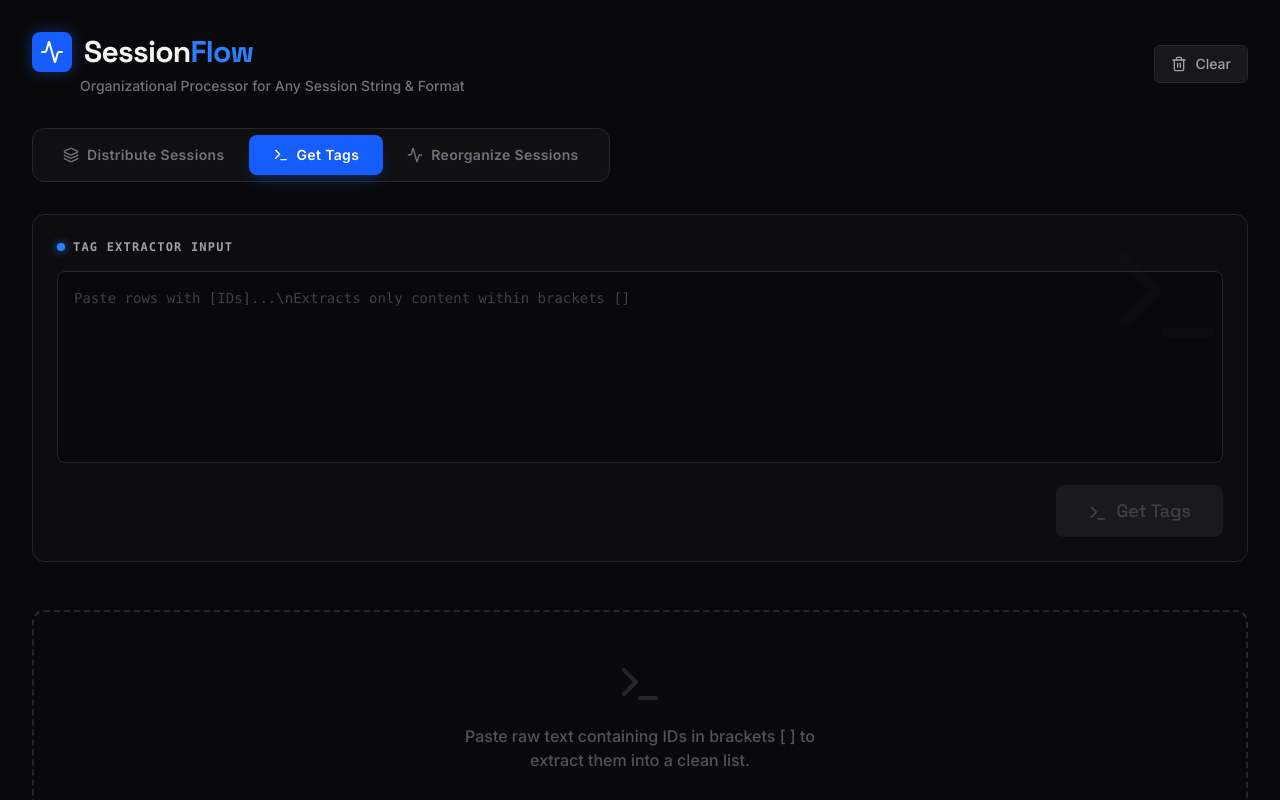
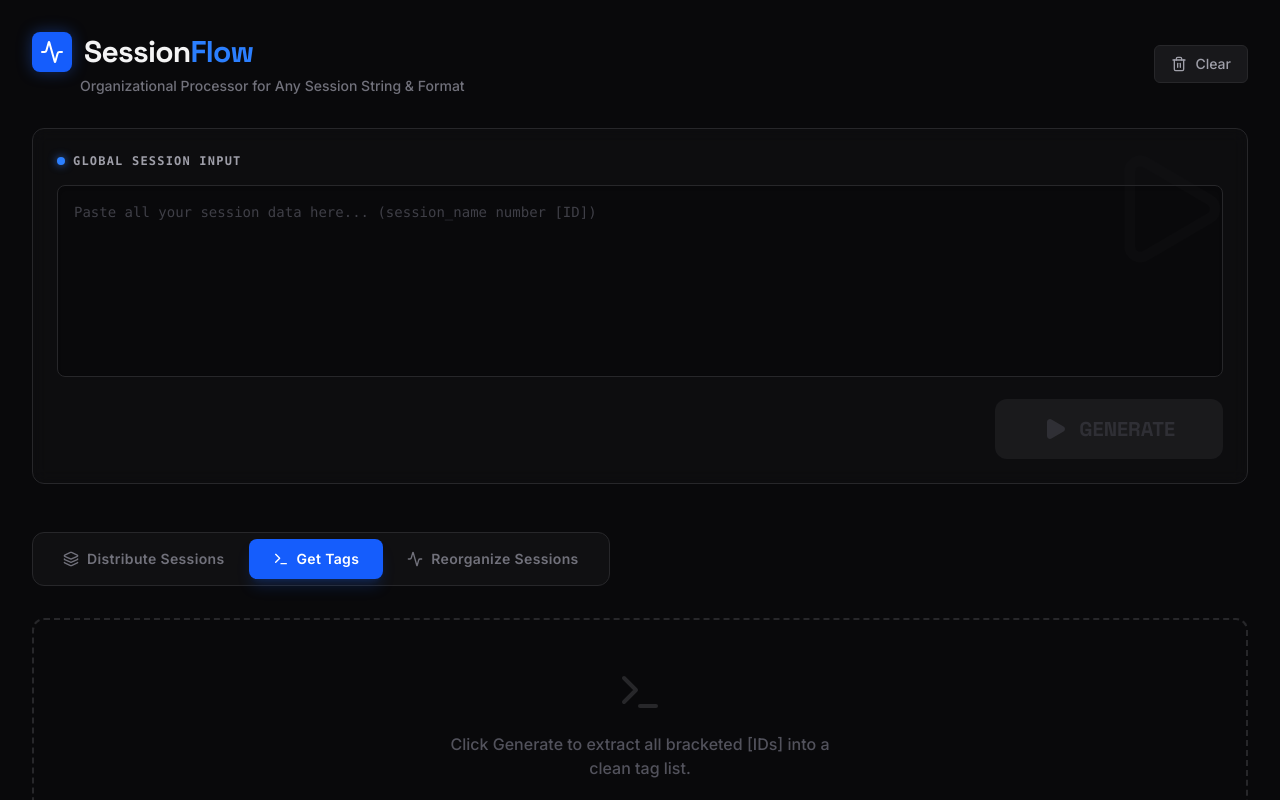
Before and after one commit to boughnaimabdeljalil97-a11y/seed_warmap_cmh15, a React (Vite) app: page / in a window 1280 px wide. Both pictures are taken after a click on the button "Get Tags". Shown: the top 800 px of the page. Built offline with nearby package versions, Linux system fonts and the light colour scheme.

Commit message:
feat(SessionCard): Display min/max profile range
Update SessionCard to correctly calculate and display the minimum and maximum profile numbers within a given hour range. This ensures accurate representation of the data distribution for sessions.

```diff
--- a/src/App.tsx
+++ b/src/App.tsx
@@ -274,10 +274,11 @@ const SessionCard: React.FC<{ name: string; hours: { [hour: number]: string[] }
   const [isExpanded, setIsExpanded] = useState(false);
   const [copiedAll, setCopiedAll] = useState(false);
 
-  // Flattened profiles to get first/last for the range display
+  // Flattened profiles to get min/max for the range display
   const allProfiles = (Object.values(hours) as string[][]).flat();
-  const firstProfile = allProfiles[0] || '0';
-  const lastProfile = allProfiles[allProfiles.length - 1] || '0';
+  const numericProfiles = allProfiles.map(p => parseInt(p, 10)).filter(n => !isNaN(n));
+  const minProfile = numericProfiles.length > 0 ? Math.min(...numericProfiles) : (allProfiles[0] || '0');
+  const maxProfile = numericProfiles.length > 0 ? Math.max(...numericProfiles) : (allProfiles[allProfiles.length - 1] || '0');
 
   const handleCopyAll = (e: React.MouseEvent) => {
     e.stopPropagation();
@@ -311,7 +312,7 @@ const SessionCard: React.FC<{ name: string; hours: { [hour: number]: string[] }
           <div className="flex items-center gap-6 px-8 py-2.5 rounded-2xl bg-zinc-900/60 border border-zinc-800/80 shadow-[inset_0_1px_1px_rgba(255,255,255,0.05)] group-hover/card:bg-zinc-800/80 transition-all duration-300">
             <div className="flex flex-col items-center">
               <span className="text-[9px] font-mono font-black text-zinc-600 uppercase tracking-[0.25em] mb-1">From</span>
-              <span className="text-xl font-display font-bold text-white tabular-nums tracking-tight">{firstProfile}</span>
+              <span className="text-xl font-display font-bold text-white tabular-nums tracking-tight">{minProfile}</span>
             </div>
 
             <div className="flex items-center text-zinc-800">
@@ -322,7 +323,7 @@ const SessionCard: React.FC<{ name: string; hours: { [hour: number]: string[] }
 
             <div className="flex flex-col items-center">
               <span className="text-[9px] font-mono font-black text-zinc-600 uppercase tracking-[0.25em] mb-1">To</span>
-              <span className="text-xl font-display font-bold text-white tabular-nums tracking-tight">{lastProfile}</span>
+              <span className="text-xl font-display font-bold text-white tabular-nums tracking-tight">{maxProfile}</span>
             </div>
           </div>
         </div>
@@ -555,70 +556,45 @@ const SessionCopyIcon: React.FC<{ entries: ReorganizedEntry[] }> = ({ entries })
 export default function App() {
   const [mode, setMode] = useState<ProcessingMode>('distribution');
 
-  // Distribution State
-  const [distInput, setDistInput] = useState('');
+  // Global Input & Processing State
+  const [globalInput, setGlobalInput] = useState('');
+  const [isProcessing, setIsProcessing] = useState(false);
+
+  // Results State (stored independently)
   const [distResult, setDistResult] = useState<DistributedData | null>(null);
-  const [isDistProcessing, setIsDistProcessing] = useState(false);
+  const [flatResult, setFlatResult] = useState<string[] | null>(null);
+  const [reorgResult, setReorgResult] = useState<ReorganizedData | null>(null);
 
-  // Flatten State
-  const [flatInput, setFlatInput] = useState('');
-  const [flatResult, setFlatResult] = useState<string[] | null>(null);
-  const [isFlatProcessing, setIsFlatProcessing] = useState(false);
+  const handleGenerateAll = () => {
+    if (!globalInput.trim()) return;
 
-  // Reorganize State
-  const [reorgInput, setReorgInput] = useState('');
-  const [reorgResult, setReorgResult] = useState<ReorganizedData | null>(null);
-  const [isReorgProcessing, setIsReorgProcessing] = useState(false);
+    setIsProcessing(true);
 
-  const handleProcessDist = () => {
-    if (!distInput.trim()) return;
-    setIsDistProcessing(true);
+    // Process everything sequentially with a slight delay for better UX "feel"
     setTimeout(() => {
       try {
-        const rawData = parse_input(distInput);
+        // 1. Process Distribution
+        const rawData = parse_input(globalInput);
         const grouped = group_sessions(rawData);
         const distributed = split_into_23_hours(grouped);
         const final = format_output(distributed);
         setDistResult(final);
+
+        // 2. Process Flatten (Tags)
+        const ids = extract_ids(globalInput);
+        setFlatResult(ids);
+
+        // 3. Process Reorganize
+        const reorgData = parse_reorganize(globalInput);
+        setReorgResult(reorgData);
+
       } catch (error) {
         console.error("Processing error:", error);
         alert("Failed to process data. Check console for details.");
       } finally {
-        setIsDistProcessing(false);
+        setIsProcessing(false);
       }
-    }, 400);
-  };
-
-  const handleProcessFlat = () => {
-    if (!flatInput.trim()) return;
-    setIsFlatProcessing(true);
-    setTimeout(() => {
-      try {
-        const ids = extract_ids(flatInput);
-        setFlatResult(ids);
-      } catch (error) {
-        console.error("Processing error:", error);
-        alert("Failed to process data. Check console for details.");
-      } finally {
-        setIsFlatProcessing(false);
-      }
-    }, 400);
-  };
-
-  const handleProcessReorg = () => {
-    if (!reorgInput.trim()) return;
-    setIsReorgProcessing(true);
-    setTimeout(() => {
-      try {
-        const data = parse_reorganize(reorgInput);
-        setReorgResult(data);
-      } catch (error) {
-        console.error("Processing error:", error);
-        alert("Failed to process data. Check console for details.");
-      } finally {
-        setIsReorgProcessing(false);
-      }
-    }, 400);
+    }, 600);
   };
 
   const handleExportJSON = () => {
@@ -633,16 +609,10 @@ export default function App() {
   };
 
   const handleClear = () => {
-    if (mode === 'distribution') {
-      setDistInput('');
-      setDistResult(null);
-    } else if (mode === 'flatten') {
-      setFlatInput('');
-      setFlatResult(null);
-    } else {
-      setReorgInput('');
-      setReorgResult(null);
-    }
+    setGlobalInput('');
+    setDistResult(null);
+    setFlatResult(null);
+    setReorgResult(null);
   };
 
   const handleCopyResult = () => {
@@ -706,6 +676,48 @@ export default function App() {
         </div>
       </header>
 
+      {/* Global Input Section */}
+      <section className="bg-zinc-900/30 border border-zinc-800 rounded-xl p-6 relative overflow-hidden backdrop-blur-sm mb-12">
+        <div className="absolute top-0 right-0 p-4 pointer-events-none">
+          <Play className="w-32 h-32 text-zinc-800/10" />
+        </div>
+
+        <div className="flex items-center gap-2 mb-4">
+          <div className="w-2 h-2 rounded-full bg-blue-500 shadow-[0_0_8px_rgba(59,130,246,0.8)]" />
+          <h2 className="text-xs font-mono font-bold uppercase tracking-widest text-zinc-400">Global Session Input</h2>
+        </div>
+
+        <textarea
+          value={globalInput}
+          onChange={(e) => setGlobalInput(e.target.value)}
+          placeholder="Paste all your session data here... (session_name number [ID])"
+          className="w-full h-48 bg-zinc-950 border border-zinc-800 rounded-lg p-4 font-mono text-sm text-zinc-300 placeholder:text-zinc-700 focus:outline-none focus:border-blue-500/50 focus:ring-1 focus:ring-blue-500/20 transition-all resize-none shadow-inner"
+        />
+
+        <div className="mt-4 flex justify-end">
+          <button
+            onClick={handleGenerateAll}
+            disabled={!globalInput.trim() || isProcessing}
+            className={`
+              px-12 py-4 rounded-xl flex items-center gap-3 font-display font-bold text-xl transition-all
+              ${!globalInput.trim() || isProcessing
+                ? 'bg-zinc-800 text-zinc-600 cursor-not-allowed opacity-50'
+                : 'bg-blue-600 hover:bg-blue-500 text-white shadow-xl shadow-blue-600/30 active:scale-[0.98] animate-in'}
+            `}
+          >
+            {isProcessing ? (
+              <motion.div
+                animate={{ rotate: 360 }}
+                transition={{ duration: 1, repeat: Infinity, ease: 'linear' }}
+              >
+                <Activity className="w-6 h-6" />
+              </motion.div>
+            ) : <Play className="w-6 h-6 fill-current" />}
+            {isProcessing ? 'PROCESSING ALL...' : 'GENERATE'}
+          </button>
+        </div>
+      </section>
+
       {/* Mode Selector (Tabs) */}
       <div className="flex bg-zinc-900/50 p-1.5 rounded-xl border border-zinc-800 mb-8 w-fit">
         <button
@@ -739,48 +751,6 @@ export default function App() {
             animate={{ opacity: 1, x: 0 }}
             className="space-y-12"
           >
-            {/* Input Section */}
-            <section className="bg-zinc-900/30 border border-zinc-800 rounded-xl p-6 relative overflow-hidden backdrop-blur-sm">
-              <div className="absolute top-0 right-0 p-4 pointer-events-none">
-                <Layers className="w-32 h-32 text-zinc-800/10" />
-              </div>
-
-              <div className="flex items-center gap-2 mb-4">
-                <div className="w-2 h-2 rounded-full bg-blue-500 shadow-[0_0_8px_rgba(59,130,246,0.8)]" />
-                <h2 className="text-xs font-mono font-bold uppercase tracking-widest text-zinc-400">Distribution Input</h2>
-              </div>
-
-              <textarea
-                value={distInput}
-                onChange={(e) => setDistInput(e.target.value)}
-                placeholder="sessionName 1 [A] sessionName 2 [B]\nExtracts sessions and numbers..."
-                className="w-full h-48 bg-zinc-950 border border-zinc-800 rounded-lg p-4 font-mono text-sm text-zinc-300 placeholder:text-zinc-700 focus:outline-none focus:border-blue-500/50 focus:ring-1 focus:ring-blue-500/20 transition-all resize-none"
-              />
-
-              <div className="mt-4 flex justify-end">
-                <button
-                  onClick={handleProcessDist}
-                  disabled={!distInput.trim() || isDistProcessing}
-                  className={`
-                    px-8 py-3 rounded-lg flex items-center gap-2 font-display font-medium text-lg transition-all
-                    ${!distInput.trim() || isDistProcessing
-                      ? 'bg-zinc-800 text-zinc-500 cursor-not-allowed opacity-50'
-                      : 'bg-blue-600 hover:bg-blue-500 text-white shadow-lg shadow-blue-600/20 active:scale-95'}
-                  `}
-                >
-                  {isDistProcessing ? (
-                    <motion.div
-                      animate={{ rotate: 360 }}
-                      transition={{ duration: 1, repeat: Infinity, ease: 'linear' }}
-                    >
-                      <Activity className="w-5 h-5" />
-                    </motion.div>
-                  ) : <Play className="w-5 h-5 fill-current" />}
-                  {isDistProcessing ? 'Processing...' : 'Process & Distribute'}
-                </button>
-              </div>
-            </section>
-
             {/* Results Section */}
             <AnimatePresence mode="wait">
               {distResult ? (
@@ -812,7 +782,7 @@ export default function App() {
                 <div className="p-12 border-2 border-dashed border-zinc-800 rounded-xl text-center">
                   <Layers className="w-12 h-12 text-zinc-800 mx-auto mb-4" />
                   <p className="text-zinc-600 font-medium max-w-sm mx-auto">
-                    Paste session data to organize it into a 23-hour schedule across one or more drops.
+                    Click Generate to process the input and see the 23-hour schedule distribution.
                   </p>
                 </div>
               )}
@@ -825,48 +795,6 @@ export default function App() {
             animate={{ opacity: 1, x: 0 }}
             className="space-y-12"
           >
-            {/* Input Section */}
-            <section className="bg-zinc-900/30 border border-zinc-800 rounded-xl p-6 relative overflow-hidden backdrop-blur-sm">
-              <div className="absolute top-0 right-0 p-4 pointer-events-none">
-                <Terminal className="w-32 h-32 text-zinc-800/10" />
-              </div>
-
-              <div className="flex items-center gap-2 mb-4">
-                <div className="w-2 h-2 rounded-full bg-blue-500 shadow-[0_0_8px_rgba(59,130,246,0.8)]" />
-                <h2 className="text-xs font-mono font-bold uppercase tracking-widest text-zinc-400">Tag Extractor Input</h2>
-              </div>
-
-              <textarea
-                value={flatInput}
-                onChange={(e) => setFlatInput(e.target.value)}
-                placeholder="Paste rows with [IDs]...\nExtracts only content within brackets []"
-                className="w-full h-48 bg-zinc-950 border border-zinc-800 rounded-lg p-4 font-mono text-sm text-zinc-300 placeholder:text-zinc-700 focus:outline-none focus:border-blue-500/50 focus:ring-1 focus:ring-blue-500/20 transition-all resize-none"
-              />
-
-              <div className="mt-4 flex justify-end">
-                <button
-                  onClick={handleProcessFlat}
-                  disabled={!flatInput.trim() || isFlatProcessing}
-                  className={`
-                    px-8 py-3 rounded-lg flex items-center gap-2 font-display font-medium text-lg transition-all
-                    ${!flatInput.trim() || isFlatProcessing
-                      ? 'bg-zinc-800 text-zinc-500 cursor-not-allowed opacity-50'
-                      : 'bg-blue-600 hover:bg-blue-500 text-white shadow-lg shadow-blue-600/20 active:scale-95'}
-                  `}
-                >
-                  {isFlatProcessing ? (
-                    <motion.div
-                      animate={{ rotate: 360 }}
-                      transition={{ duration: 1, repeat: Infinity, ease: 'linear' }}
-                    >
-                      <Activity className="w-5 h-5" />
-                    </motion.div>
-                  ) : <Terminal className="w-5 h-5 translate-y-0.5" />}
-                  {isFlatProcessing ? 'Extracting...' : 'Get Tags'}
-                </button>
-              </div>
-            </section>
-
             {/* Results Section */}
             <AnimatePresence mode="wait">
               {flatResult ? (
@@ -888,7 +816,7 @@ export default function App() {
                 <div className="p-12 border-2 border-dashed border-zinc-800 rounded-xl text-center">
                   <Terminal className="w-12 h-12 text-zinc-800 mx-auto mb-4" />
                   <p className="text-zinc-600 font-medium max-w-sm mx-auto">
-                    Paste raw text containing IDs in brackets [ ] to extract them into a clean list.
+                    Click Generate to extract all bracketed [IDs] into a clean tag list.
                   </p>
                 </div>
               )}
@@ -901,48 +829,6 @@ export default function App() {
             animate={{ opacity: 1, y: 0 }}
             className="space-y-12"
           >
-            {/* Input Section */}
-            <section className="bg-zinc-900/30 border border-zinc-800 rounded-xl p-6 relative overflow-hidden backdrop-blur-sm">
-              <div className="absolute top-0 right-0 p-4 pointer-events-none">
-                <Activity className="w-32 h-32 text-zinc-800/10" />
-              </div>
-
-              <div className="flex items-center gap-2 mb-4">
-                <div className="w-2 h-2 rounded-full bg-purple-500 shadow-[0_0_8px_rgba(168,85,247,0.8)]" />
-                <h2 className="text-xs font-mono font-bold uppercase tracking-widest text-zinc-400">Reorganize Sessions Input</h2>
-              </div>
-
-              <textarea
-                value={reorgInput}
-                onChange={(e) => setReorgInput(e.target.value)}
-                placeholder="CMH15_SNDS 1 [ID] CMH15_Connect 1 [ID] ...\nExtracts and groups sessions vertically while preserving order."
-                className="w-full h-48 bg-zinc-950 border border-zinc-800 rounded-lg p-4 font-mono text-sm text-zinc-300 placeholder:text-zinc-700 focus:outline-none focus:border-blue-500/50 focus:ring-1 focus:ring-blue-500/20 transition-all resize-none"
-              />
-
-              <div className="mt-4 flex justify-end">
-                <button
-                  onClick={handleProcessReorg}
-                  disabled={!reorgInput.trim() || isReorgProcessing}
-                  className={`
-                    px-8 py-3 rounded-lg flex items-center gap-2 font-display font-medium text-lg transition-all
-                    ${!reorgInput.trim() || isReorgProcessing
-                      ? 'bg-zinc-800 text-zinc-500 cursor-not-allowed opacity-50'
-                      : 'bg-blue-600 hover:bg-blue-500 text-white shadow-lg shadow-blue-600/20 active:scale-95'}
-                  `}
-                >
-                  {isReorgProcessing ? (
-                    <motion.div
-                      animate={{ rotate: 360 }}
-                      transition={{ duration: 1, repeat: Infinity, ease: 'linear' }}
-                    >
-                      <Activity className="w-5 h-5" />
-                    </motion.div>
-                  ) : <Activity className="w-5 h-5" />}
-                  {isReorgProcessing ? 'Reorganizing...' : 'Reorganize Sessions'}
-                </button>
-              </div>
-            </section>
-
             {/* Results Section */}
             <AnimatePresence mode="wait">
               {reorgResult ? (
@@ -962,7 +848,7 @@ export default function App() {
                 <div className="p-12 border-2 border-dashed border-zinc-800 rounded-xl text-center">
                   <Activity className="w-12 h-12 text-zinc-800 mx-auto mb-4" />
                   <p className="text-zinc-600 font-medium max-w-sm mx-auto">
-                    Transform horizontal multi-session rows into clean vertically grouped session records.
+                    Click Generate to transform horizontal rows into vertical grouped records.
                   </p>
                 </div>
               )}
```
